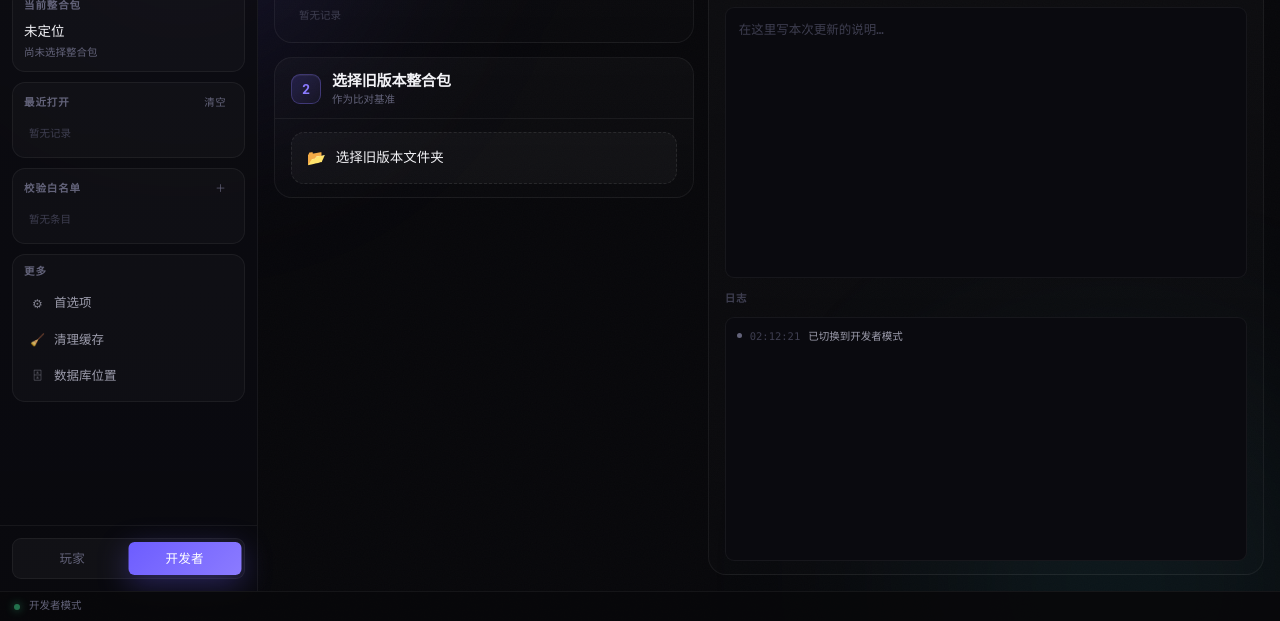
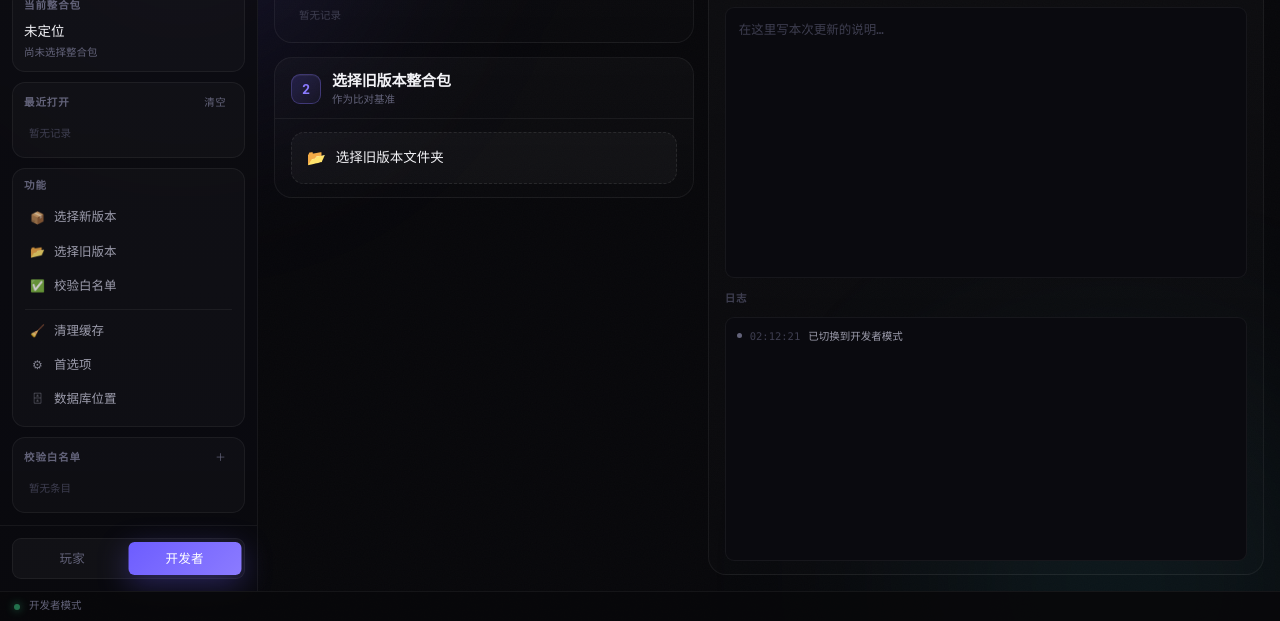
Before and after one commit to 456123739/pulses-easier-tauri, a website: page src/renderer/index.html in a window 1280 px wide. Both pictures are taken after a click on the button "开发者". Shown: the part 179-800 px from the top of the page. Drawn offline with Linux system fonts and the light colour scheme.

Commit message:
模式切换重做：视图交叉过渡 + 侧边栏选项真正「伸出来」
上一版的问题：切换时先隐藏旧视图 → 等 170ms → 重建侧边栏面板，
看起来就是「闪一下再重载」，而且侧边栏整块重画，没有伸出的动作。

改法：

1) 两个视图常驻 DOM
   · 去掉 display 切换（is-hidden）与 is-out
   · 只切 is-active，出场往左滑、入场从右滑，两边并发过渡
   · 不再有任何 setTimeout 等待

2) 侧边栏模式选项用高度动画展开/收起（新增 reveal.js）
   · 每个选项包一层 .opt，按 data-mode 决定展开还是收起
   · 量高度 → 动 height + opacity + translateX，逐条错开 45ms
   · 不用 grid-template-rows: 0fr（WebView2 版本参差），用测高方案
   · 容器改 display:block —— flex 的 gap 会让收起项残留空隙，
     间距改由子项 margin 提供，收起时连同 margin 一起被裁掉
   · 校验白名单面板整块长出/收起

3) reduced-motion 改成温和降级
   · 旧写法把所有时长砍成 1ms → 界面像完全没有动画
   · 新写法保留淡入淡出作为状态反馈，只去掉位移/缩放
   · 启动时检测系统设置，命中就在状态栏与日志里提示原因

4) 侧边栏补齐快捷入口：定位整合包 / 选择更新包 /
   选择新版本 / 选择旧版本 / 校验白名单

验证：11 个 JS 文件语法通过；无重复 id；JS 引用的 id/class 全部有定义。

```diff
--- a/package.json
+++ b/package.json
@@ -1,6 +1,6 @@
 {
   "name": "pulses-easier",
-  "version": "0.7.2-glass-beta",
+  "version": "0.7.3-glass-beta",
   "description": "Pulses Easier — Minecraft 整合包更新器（Tauri 美化版）",
   "private": true,
   "scripts": {
--- a/src-tauri/Cargo.toml
+++ b/src-tauri/Cargo.toml
@@ -1,6 +1,6 @@
 [package]
 name = "pulses-easier"
-version = "0.7.2-glass-beta"
+version = "0.7.3-glass-beta"
 description = "Pulses Easier — Minecraft 整合包更新器（Tauri 美化版）"
 authors = ["YG"]
 edition = "2021"
--- a/src-tauri/tauri.conf.json
+++ b/src-tauri/tauri.conf.json
@@ -1,7 +1,7 @@
 {
   "$schema": "https://schema.tauri.app/config/2",
   "productName": "Pulses Easier",
-  "version": "0.7.2-glass-beta",
+  "version": "0.7.3-glass-beta",
   "identifier": "com.pulses.easier",
   "build": {
     "frontendDist": "../src/renderer",
--- a/src/renderer/css/main.css
+++ b/src/renderer/css/main.css
@@ -300,6 +300,34 @@ img { display: block; max-width: 100%; }
   padding: 5px 8px;
 }
 
+/* ── 模式选项：展开/收起（侧边栏「伸出来」）──
+   容器用 block 而不是 flex：flex 的 gap 会让收起后的项仍留空隙。
+   间距改由子项自己的 margin 提供 —— 收起时连同 margin 一起被裁掉。 */
+#mode-options { display: block; }
+#mode-options .nav-item { margin-bottom: 2px; }
+
+.opt {
+  overflow: hidden;
+  transition: height 340ms var(--ease-soft),
+              opacity 200ms var(--ease-out),
+              transform 340ms var(--ease-soft);
+}
+.opt.is-collapsed { pointer-events: none; }
+.opt-sep {
+  height: 1px;
+  margin: 5px 4px;
+  background: var(--line-1);
+  overflow: hidden;
+  transition: height 340ms var(--ease-soft),
+              margin 340ms var(--ease-soft),
+              opacity 200ms var(--ease-out);
+}
+.opt-sep.is-collapsed { pointer-events: none; margin-top: 0; margin-bottom: 0; }
+
+/* 白名单面板整块长出来 */
+.panel { overflow: hidden; }
+.panel.is-collapsed { pointer-events: none; }
+
 /* ── 导航项 ── */
 .nav-item {
   display: flex; align-items: center; gap: 9px;
@@ -368,24 +396,20 @@ img { display: block; max-width: 100%; }
   overflow: hidden;
 }
 
+/* 两个视图常驻 DOM，靠 opacity/transform 交叉过渡 ——
+   不做 display 切换，所以不会出现「闪一下再重载」 */
 .view {
   position: absolute; inset: 0;
   display: flex; gap: 14px;
   padding: 16px;
   min-width: 0; min-height: 0;
   opacity: 0;
-  transform: translateX(22px) scale(.994);
+  transform: translateX(30px);
   pointer-events: none;
-  transition: opacity var(--d-enter) var(--ease-out),
-              transform var(--d-enter) var(--ease-out);
+  transition: opacity 300ms var(--ease-out),
+              transform 400ms var(--ease-out);
 }
 .view.is-active { opacity: 1; transform: none; pointer-events: auto; }
-.view.is-out {
-  opacity: 0;
-  transform: translateX(-18px) scale(.994);
-  transition: opacity var(--d-exit) var(--ease-in),
-              transform var(--d-exit) var(--ease-in);
-}
 
 .col {
   display: flex; flex-direction: column; gap: 14px;
--- a/src/renderer/index.html
+++ b/src/renderer/index.html
@@ -50,28 +50,60 @@
           </div>
         </section>
 
-        <section class="panel is-hidden" id="sb-whitelist">
+        <!-- 功能：模式相关项会「伸出来」/「收回去」 -->
+        <section class="panel">
+          <div class="panel-head"><span class="panel-label">功能</span></div>
+          <div class="panel-body" id="mode-options">
+
+            <div class="opt" data-mode="player">
+              <button class="nav-item" id="nav-locate">
+                <span class="nav-ico">📁</span><span>定位整合包</span>
+              </button>
+            </div>
+            <div class="opt" data-mode="player">
+              <button class="nav-item" id="nav-pickpack">
+                <span class="nav-ico">📦</span><span>选择更新包</span>
+              </button>
+            </div>
+
+            <div class="opt" data-mode="developer">
+              <button class="nav-item" id="nav-newpack">
+                <span class="nav-ico">📦</span><span>选择新版本</span>
+              </button>
+            </div>
+            <div class="opt" data-mode="developer">
+              <button class="nav-item" id="nav-oldpack">
+                <span class="nav-ico">📂</span><span>选择旧版本</span>
+              </button>
+            </div>
+            <div class="opt" data-mode="developer">
+              <button class="nav-item" id="nav-whitelist">
+                <span class="nav-ico">✅</span><span>校验白名单</span>
+              </button>
+            </div>
+
+            <div class="opt-sep" data-mode="developer"></div>
+
+            <button class="nav-item" id="btn-clean-cache">
+              <span class="nav-ico">🧹</span><span>清理缓存</span>
+            </button>
+            <button class="nav-item" id="btn-prefs">
+              <span class="nav-ico">⚙</span><span>首选项</span>
+            </button>
+            <button class="nav-item" id="btn-db-location">
+              <span class="nav-ico">🗄</span><span>数据库位置</span>
+            </button>
+          </div>
+        </section>
+
+        <!-- 校验白名单：开发者模式下整块长出来 -->
+        <section class="panel is-collapsed" id="sb-whitelist">
           <div class="panel-head">
             <span class="panel-label">校验白名单</span>
             <button class="mini-btn" id="btn-whitelist-add">＋</button>
           </div>
           <div class="panel-body">
             <div class="list" id="sb-whitelist-list"></div>
-          </div>
-        </section>
-
-        <section class="panel">
-          <div class="panel-head"><span class="panel-label">更多</span></div>
-          <div class="panel-body">
-            <button class="nav-item" id="btn-prefs">
-              <span class="nav-ico">⚙</span><span>首选项</span>
-            </button>
-            <button class="nav-item" id="btn-clean-cache">
-              <span class="nav-ico">🧹</span><span>清理缓存</span>
-            </button>
-            <button class="nav-item" id="btn-db-location">
-              <span class="nav-ico">🗄</span><span>数据库位置</span>
-            </button>
           </div>
         </section>
       </div>
@@ -168,7 +200,7 @@
       </section>
 
       <!-- 开发者端 -->
-      <section id="developer-view" class="view is-hidden">
+      <section id="developer-view" class="view">
         <div class="col col-left">
 
           <article class="step">
@@ -261,6 +293,7 @@
   <script src="js/widgets/tooltip.js"></script>
   <script src="js/widgets/log.js"></script>
   <script src="js/widgets/recent.js"></script>
+  <script src="js/widgets/reveal.js"></script>
   <script src="js/views/player.js"></script>
   <script src="js/views/developer.js"></script>
   <script src="js/app.js"></script>
--- a/src/renderer/js/app.js
+++ b/src/renderer/js/app.js
@@ -1,6 +1,12 @@
 // app.js — 主控制器
 // 对应 Python: main.py + main_window.py + sidebar.py + polish.py
-// 负责：启动流程、身份切换、侧边栏、快捷键、弹层入口
+//
+// 模式切换的设计要点（上一版的问题就出在这里）：
+//   ✗ 旧做法：隐藏旧视图 → 等 170ms → 重建侧边栏面板
+//            → 看起来像「闪一下再重载」
+//   ✓ 新做法：两个视图常驻 DOM，只切 class，两边同时过渡；
+//            侧边栏的模式相关项用高度动画「伸出来 / 收回去」，
+//            不销毁、不重建。
 
 const App = {
   identity: 'player',
@@ -11,51 +17,67 @@ const App = {
     if (el) el.textContent = text;
   },
 
-  // ── 身份切换（滑块跟随 + 视图滑动）──
-  async switchIdentity(next) {
+  // ── 身份切换 ──
+  switchIdentity(next) {
     if (this._switching || next === this.identity) return;
     this._switching = true;
 
-    const oldView = document.getElementById(this.identity + '-view');
-    const newView = document.getElementById(next + '-view');
+    const from = document.getElementById(this.identity + '-view');
+    const to = document.getElementById(next + '-view');
 
-    // 滑块
+    // 1) 滑块跟随
     document.querySelectorAll('.seg-btn').forEach(b =>
       b.classList.toggle('is-active', b.dataset.id === next));
     const pill = document.getElementById('seg-pill');
     if (pill) pill.classList.toggle('is-right', next === 'developer');
 
-    // 白名单只在开发者显示
-    document.getElementById('sb-whitelist')
-      .classList.toggle('is-hidden', next !== 'developer');
+    // 2) 旧视图往左滑出（同时淡出）
+    from.classList.remove('is-active');
+    from.style.transform = 'translateX(-30px)';
 
-    // 旧视图快速退场
-    oldView.classList.remove('is-active');
-    oldView.classList.add('is-out');
-    await new Promise(r => setTimeout(r, 170));
+    // 3) 新视图从右滑入（同时淡入）—— 与上一步并发，没有等待
+    to.style.transform = '';           // 清掉上次留下的残留
+    void to.offsetWidth;
+    to.style.transform = 'translateX(30px)';
+    void to.offsetWidth;
+    to.classList.add('is-active');
+    to.style.transform = '';           // 交还给 class → 过渡到 none
 
-    oldView.classList.add('is-hidden');
-    oldView.classList.remove('is-out');
-
-    // 新视图入场
-    newView.classList.remove('is-hidden');
-    void newView.offsetWidth;              // 强制重排，让 transition 生效
-    newView.classList.add('is-active');
-
-    // 侧边栏面板重新错开入场
-    const panels = Array.from(document.querySelectorAll('.panel'));
-    panels.forEach((p, i) => {
-      p.style.animation = 'none';
-      void p.offsetWidth;
-      p.style.animation = `panelIn 380ms var(--ease-out) ${i * 55}ms both`;
-    });
+    // 4) 侧边栏：模式相关项「伸出来 / 收回去」
+    this._revealModeOptions(next);
 
     this.identity = next;
     Log.attach(document.getElementById(
       next === 'developer' ? 'dev-log-list' : 'log-list'));
     this.setStatus(next === 'developer' ? '开发者模式' : '玩家模式');
     Log.info(next === 'developer' ? '已切换到开发者模式' : '已切换到玩家模式');
+
     this._switching = false;
+  },
+
+  // 把侧边栏里 data-mode 与当前身份不符的项收起，相符的展开
+  _revealModeOptions(mode, animate = true) {
+    let delay = 0;
+    document.querySelectorAll('#mode-options .opt, #mode-options .opt-sep')
+      .forEach(el => {
+        const show = (el.dataset.mode === mode);
+        if (!animate) {
+          Reveal.apply(el, show);
+        } else {
+          Reveal.set(el, show, show ? delay : 0);
+          if (show) delay += 45;        // 一条条伸出来
+        }
+      });
+
+    // 白名单面板整块长出来（仅开发者）
+    const wl = document.getElementById('sb-whitelist');
+    if (wl) {
+      if (animate) {
+        Reveal.set(wl, mode === 'developer', mode === 'developer' ? 120 : 0);
+      } else {
+        Reveal.apply(wl, mode === 'developer');
+      }
+    }
   },
 
   // ── 侧边栏动作 ──
@@ -194,6 +216,9 @@ async function boot() {
   Developer.init();
   bindShortcuts();
 
+  // 侧边栏模式项：按当前身份一次性摆好，不播动画
+  App._revealModeOptions('player', false);
+
   document.querySelectorAll('.seg-btn').forEach(b =>
     b.addEventListener('click', () => App.switchIdentity(b.dataset.id)));
 
@@ -211,12 +236,34 @@ async function boot() {
   document.getElementById('btn-whitelist-add')
     .addEventListener('click', () => App.addWhitelist());
 
+  // 侧边栏快捷入口
+  const nav = (id, fn) => {
+    const el = document.getElementById(id);
+    if (el) el.addEventListener('click', fn);
+  };
+  nav('nav-locate',    () => Player.pickModpack());
+  nav('nav-pickpack',  () => Player.pickPack());
+  nav('nav-newpack',   () => Developer.pickNew());
+  nav('nav-oldpack',   () => Developer.pickOld());
+  nav('nav-whitelist', () => {
+    const wl = document.getElementById('sb-whitelist');
+    if (wl) Reveal.set(wl, true);
+    App.addWhitelist();
+  });
+
   await Recent.load();
-  // 侧边栏显示全部（8 条），STEP 1 只显示最近 5 条
   Recent.bind(document.getElementById('sb-recent-list'),
               p => Player.setModpack(p));
   Recent.renderAll();
   await App.loadWhitelist();
+
+  // 检测系统是否关闭了动画效果（Windows 辅助功能里可关）
+  try {
+    if (window.matchMedia('(prefers-reduced-motion: reduce)').matches) {
+      Log.warn('系统已开启「减少动态效果」→ 动画被系统降级');
+      App.setStatus('提示：Windows 设置 → 辅助功能 → 视觉效果 → 动画效果 已关闭');
+    }
+  } catch (_) { /* 忽略 */ }
 
   // 启动动画 → 主界面
   setTimeout(() => {
@@ -226,7 +273,6 @@ async function boot() {
     splash.classList.add('is-out');
     appEl.classList.remove('is-hidden');
 
-    // 侧边栏面板错开入场
     document.querySelectorAll('.panel').forEach((p, i) => {
       p.style.animation = `panelIn 380ms var(--ease-out) ${120 + i * 55}ms both`;
     });
--- /dev/null
+++ b/src/renderer/js/widgets/reveal.js
@@ -0,0 +1,85 @@
+// reveal.js — 高度展开/收起动画（用于侧边栏选项「伸出来」）
+//
+// 为什么不用 CSS 的 grid-template-rows: 0fr→1fr：
+//   那个特性依赖较新的 Chromium，WebView2 版本参差。
+// 这里用「量高度 + 动 height」，任何内核都能跑，且动画可控。
+
+const Reveal = {
+  DUR: 340,
+
+  /** 元素当前是否处于展开态 */
+  isExpanded(el) {
+    return !el.classList.contains('is-collapsed');
+  },
+
+  /**
+   * 展开 / 收起一个块。
+   * @param el      目标元素（需要 overflow:hidden）
+   * @param expand  true=展开
+   * @param delay   延迟毫秒（用于错开）
+   */
+  set(el, expand, delay = 0) {
+    if (!el) return;
+    clearTimeout(el._revealTimer);
+    clearTimeout(el._revealSettle);
+
+    if (expand) {
+      el.classList.remove('is-collapsed');
+      el.style.overflow = 'hidden';
+
+      // 先归零量出目标高度
+      el.style.height = '0px';
+      el.style.opacity = '0';
+      el.style.transform = 'translateX(-12px)';
+      const target = el.scrollHeight;
+      void el.offsetWidth;
+
+      el._revealTimer = setTimeout(() => {
+        el.style.height = target + 'px';
+        el.style.opacity = '1';
+        el.style.transform = 'none';
+        // 动画结束后放开高度，内容变化也不会被截断
+        el._revealSettle = setTimeout(() => {
+          el.style.height = '';
+          el.style.overflow = '';
+        }, this.DUR + 30);
+      }, delay);
+    } else {
+      // 从当前高度收到 0
+      el.style.overflow = 'hidden';
+      el.style.height = el.scrollHeight + 'px';
+      void el.offsetWidth;
+      el._revealTimer = setTimeout(() => {
+        el.classList.add('is-collapsed');
+        el.style.height = '0px';
+        el.style.opacity = '0';
+        el.style.transform = 'translateX(-12px)';
+      }, delay);
+    }
+  },
+
+  /** 一次性同步（初始化用，不播动画） */
+  apply(el, expand) {
+    if (!el) return;
+    clearTimeout(el._revealTimer);
+    clearTimeout(el._revealSettle);
+    el.style.transition = 'none';
+    el.style.overflow = 'hidden';
+    el.classList.toggle('is-collapsed', !expand);
+    if (expand) {
+      el.style.height = '';
+      el.style.opacity = '';
+      el.style.transform = '';
+    } else {
+      // 关键：折叠态必须显式写 0，光靠 class 是撑不开的
+      el.style.height = '0px';
+      el.style.opacity = '0';
+      el.style.transform = 'translateX(-12px)';
+    }
+    void el.offsetWidth;
+    el.style.transition = '';
+    el.style.overflow = '';
+  },
+};
+
+window.Reveal = Reveal;
```
Also changed, not shown: src/renderer/css/theme.css (+10 -6 lines).
